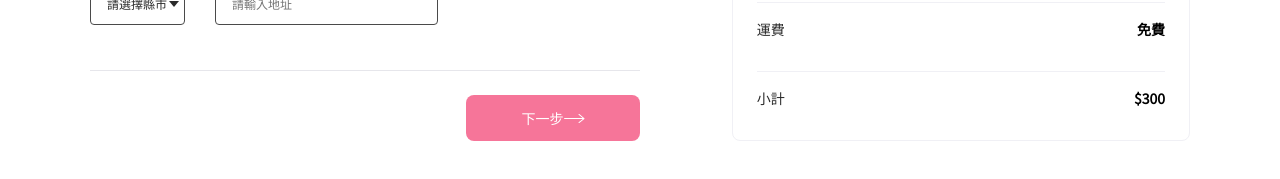
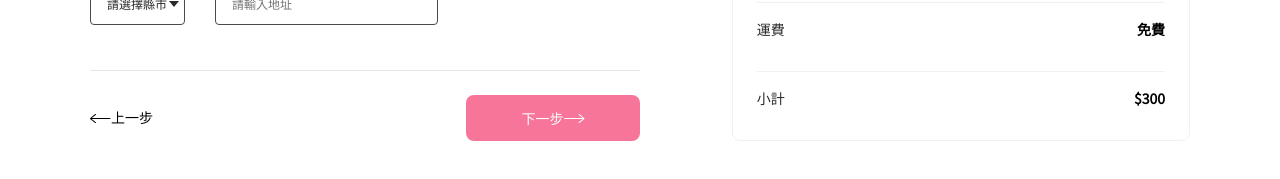
Before and after one commit to JohnnyFangFangFang/alpha-shop, a React (Create React App) app: page / in a window 1280 px wide. Both pictures are taken after a click on the button "下一步". Shown: the part 523-702 px from the top of the page. Built offline with nearby package versions, Linux system fonts and the light colour scheme.

Commit message:
Finish ProgressControl step transition

```diff
--- a/src/App.js
+++ b/src/App.jsx
@@ -2,20 +2,37 @@
 import "styles/reset.scss";
 import "styles/base.scss";
 
+// 引入 useState
+import { useState } from 'react';
+
 // 引入元件
 import Main from "components/Main/Main.jsx";
 import RegisterSection from "components/Main/RegisterSection/RegisterSection.jsx";
-// 如果想把 ProgressControl 放在 Main 就啟動
 import ProgressControl from "components/Main/ProgressControl/ProgressControl.jsx";
 import Cart from "components/Main/Cart/Cart.jsx";
 
+// App 內容
 function App() {
+  const [stepPhase, setStepPhase] = useState(1)
+
+  function handleClickNext() {
+    if (stepPhase < 3) {
+      setStepPhase(stepPhase + 1)
+    }
+  }
+
+  function handleClickPrevious() {
+    if (stepPhase > 1) {
+      setStepPhase(stepPhase - 1)
+    }
+  }
+
   return (
     <div className="App">
       <Main>
         <RegisterSection />
         <Cart />
-        <ProgressControl />
+        <ProgressControl handleClickNext={handleClickNext} handleClickPrevious={handleClickPrevious} stepPhase={stepPhase} />
       </Main>
     </div>
   );
--- a/src/components/Main/ProgressControl/ProgressControl.jsx
+++ b/src/components/Main/ProgressControl/ProgressControl.jsx
@@ -1,24 +1,25 @@
 import styles from "./ProgressControl.module.scss";
 import rightArrow from "assets/icons/right-arrow.svg";
-// import leftArrow from "assets/icons/left-arrow.svg";
+import leftArrow from "assets/icons/left-arrow.svg";
 
-// 目前還不會用到
-// function PreviousStep() {
-//   return (
-//     <button className={styles.prev}>
-//       <img
-//         className="cursorPoint"
-//         src={leftArrow}
-//         alt="left-arrow.svg"
-//       />
-//       上一步
-//     </button>
-//   )
-// }
+// 上一步按鈕
+function PreviousStep({ handleClickPrevious }) {
+  return (
+    <button className={`${styles.prev} cursorPoint`} onClick={handleClickPrevious}>
+      <img
+        className="cursorPoint"
+        src={leftArrow}
+        alt="left-arrow.svg"
+      />
+      上一步
+    </button>
+  )
+}
 
-function NextStep() {
+// 下一步按鈕
+function NextStep({ handleClickNext }) {
   return (
-    <button className={styles.next}>
+    <button className={`${styles.next} cursorPoint`} onClick={handleClickNext} >
       下一步
       <img
         className="cursorPoint"
@@ -29,21 +30,26 @@ function NextStep() {
   )
 }
 
-// 暫時先顯示 Step1 的畫面
-export default function ProgressControl() {
+// 已全數完成 3 個步驟的畫面切換
+export default function ProgressControl({ handleClickPrevious, handleClickNext, stepPhase }) {
   return (
     <section className={`${styles.progressControlContainer} col col-lg-6 col-sm-12`}>
-      <section className={`${styles.buttonGroup} col col-12`} data-phase="address">
-        <NextStep />
-      </section>
-      {/* <section className={`${styles.buttonGroup} col col-12`} data-phase="shipping">
-        <PreviousStep />
-        <NextStep />
-      </section>
-      <section className={`${styles.buttonGroup} col col-12`} data-phase="credit-card">
-        <PreviousStep />
-        <button className={styles.next}>確認下單</button>
-      </section> */}
+
+      {stepPhase === 1 &&
+        <section className={`${styles.buttonGroup} col col-12`} data-phase="address">
+          <NextStep handleClickNext={handleClickNext} />
+        </section>}
+
+      {stepPhase === 2 && <section className={`${styles.buttonGroup} col col-12`} data-phase="shipping">
+        <PreviousStep handleClickPrevious={handleClickPrevious} />
+        <NextStep handleClickNext={handleClickNext} />
+      </section>}
+
+      {stepPhase === 3 && <section className={`${styles.buttonGroup} col col-12`} data-phase="credit-card">
+        <PreviousStep handleClickPrevious={handleClickPrevious} />
+        <button className={`${styles.next} cursorPoint`}>確認下單</button>
+      </section>}
+
     </section>
   )
 }
--- a/src/components/Main/RegisterSection/StepForm/Step2.module.scss
+++ b/src/components/Main/RegisterSection/StepForm/Step2.module.scss
@@ -92,6 +92,6 @@ section.formBody {
 }
 
 // 想先讓 step2 隱藏但無法作用
-form.step2 {
-  border: 3px solid red;
-}
+// form.step2 {
+//   border: 3px solid red;
+// }
--- a/src/components/Main/RegisterSection/StepProgress/StepProgress.jsx
+++ b/src/components/Main/RegisterSection/StepProgress/StepProgress.jsx
@@ -21,7 +21,7 @@ export default function StepProgress() {
       <span className={styles.progressBar} data-order={1} />
 
       {/* <StepNotice dataPhase='shipping' text='2' label='運送方式' /> */}
-      <span className={styles.progressGroup} dataPhase='shipping'>
+      <span className={styles.progressGroup} data-phase='shipping'>
         <span className={styles.progressIcon}>
           <span className={styles.text}>2</span>
         </span>
@@ -31,7 +31,7 @@ export default function StepProgress() {
       <span className={styles.progressBar} data-order={2} />
 
       {/* <StepNotice dataPhase='credit-card' text='3' label='付款資訊' /> */}
-      <span className={styles.progressGroup} dataPhase='credit-card'>
+      <span className={styles.progressGroup} data-phase='credit-card'>
         <span className={styles.progressIcon}>
           <span className={styles.text}>3</span>
         </span>
```
Also changed, not shown: src/components/Main/RegisterSection/StepForm/Step3.module.scss (+4 -4 lines).
